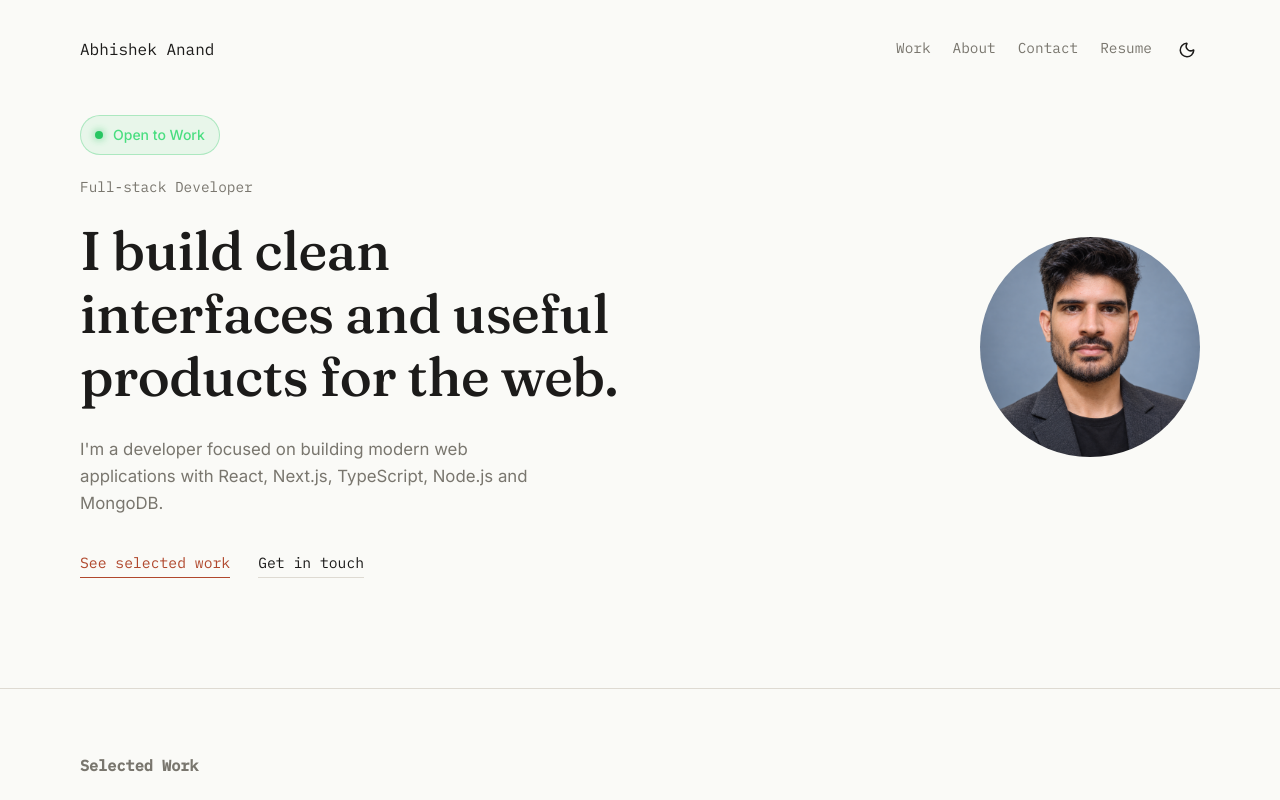
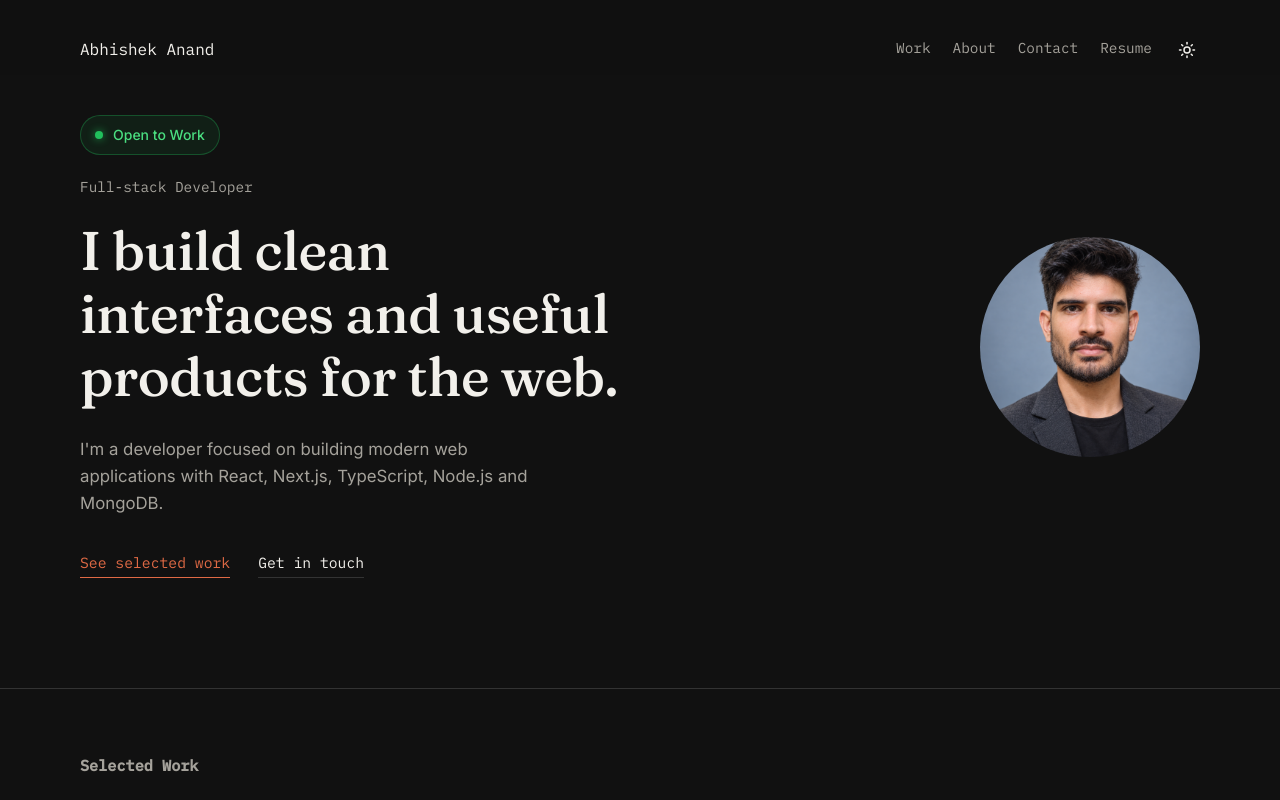
Before and after one commit to abhishek-anand7/My-Portfolio, a React (Vite) app: page / in a window 1280 px wide. Shown: the top 800 px of the page. Built offline with nearby package versions, Linux system fonts and the light colour scheme.

Commit message:
add theme reveal/ripple effect

```diff
--- a/src/App.jsx
+++ b/src/App.jsx
@@ -12,25 +12,35 @@ import CursorSpotlight from "./components/CursorSpotlight";
 function App() {
   const [darkMode, setDarkMode] = useState(() => {
     const savedMode = localStorage.getItem("theme");
-    return savedMode === "dark";
+
+    // Dark mode is the default theme
+    return savedMode !== "light";
   });
 
   useEffect(() => {
-    document.body.classList.toggle("dark", darkMode);
+    // Apply theme to the <html> element
+    document.documentElement.classList.toggle("dark", darkMode);
+
+    // Remember user's choice
     localStorage.setItem("theme", darkMode ? "dark" : "light");
   }, [darkMode]);
 
   return (
-    <div className={darkMode ? "dark" : ""}>
+    <>
       <CursorSpotlight />
-      <Navbar darkMode={darkMode} setDarkMode={setDarkMode} />
+
+      <Navbar
+        darkMode={darkMode}
+        setDarkMode={setDarkMode}
+      />
+
       <Hero />
       <Work />
       <About />
       <Contact />
       <Footer />
       <BackToTop />
-    </div>
+    </>
   );
 }
 
--- a/src/components/Navbar.jsx
+++ b/src/components/Navbar.jsx
@@ -3,6 +3,50 @@ import { useState } from "react";
 
 function Navbar({ darkMode, setDarkMode }) {
   const [menuOpen, setMenuOpen] = useState(false);
+
+  const toggleTheme = (event) => {
+    const button = event.currentTarget;
+
+    const x = button.getBoundingClientRect().left + button.offsetWidth / 2;
+
+    const y = button.getBoundingClientRect().top + button.offsetHeight / 2;
+
+    const maxX = Math.max(x, window.innerWidth - x);
+
+    const maxY = Math.max(y, window.innerHeight - y);
+
+    const radius = Math.hypot(maxX, maxY);
+
+    const updateTheme = () => {
+      setDarkMode((prev) => !prev);
+    };
+
+    // Fallback for browsers that don't support View Transitions
+    if (!document.startViewTransition) {
+      updateTheme();
+      return;
+    }
+
+    const transition = document.startViewTransition(updateTheme);
+
+    transition.ready.then(() => {
+      document.documentElement.animate(
+        [
+          {
+            clipPath: `circle(0px at ${x}px ${y}px)`
+          },
+          {
+            clipPath: `circle(${radius}px at ${x}px ${y}px)`
+          },
+        ],
+        {
+          duration: 600,
+          easing: "ease-in-out",
+          pseudoElement: "::view-transition-new(root)",
+        },
+      );
+    });
+  };
 
   const closeMenu = () => {
     setMenuOpen(false);
@@ -17,33 +61,40 @@ function Navbar({ darkMode, setDarkMode }) {
           <a href="#work">Work</a>
           <a href="#about">About</a>
           <a href="#contact">Contact</a>
+
           <a href="/resume.pdf" target="_blank" rel="noopener noreferrer">
             Resume
           </a>
 
           <button
-            className="theme-toggle"
-            onClick={() => setDarkMode(!darkMode)}
+            className={`theme-toggle ${darkMode ? "is-dark" : "is-light"}`}
+            onClick={toggleTheme}
             aria-label={
               darkMode ? "Switch to light mode" : "Switch to dark mode"
             }
             title={darkMode ? "Light mode" : "Dark mode"}
           >
-            {darkMode ? <Sun size={18} /> : <Moon size={18} />}
+            <span className="theme-icon">
+              <Sun className="sun-icon" size={18} />
+              <Moon className="moon-icon" size={18} />
+            </span>
           </button>
         </div>
 
-        {/* Mobile menu button */}
+        {/* Mobile actions */}
         <div className="mobile-actions">
           <button
-            className="theme-toggle"
-            onClick={() => setDarkMode(!darkMode)}
+            className={`theme-toggle ${darkMode ? "is-dark" : "is-light"}`}
+            onClick={toggleTheme}
             aria-label={
               darkMode ? "Switch to light mode" : "Switch to dark mode"
             }
             title={darkMode ? "Light mode" : "Dark mode"}
           >
-            {darkMode ? <Sun size={18} /> : <Moon size={18} />}
+            <span className="theme-icon">
+              <Sun className="sun-icon" size={18} />
+              <Moon className="moon-icon" size={18} />
+            </span>
           </button>
 
           <button
--- a/src/index.css
+++ b/src/index.css
@@ -11,8 +11,18 @@
   --serif: "Fraunces", Georgia, serif;
   --sans: "Inter", -apple-system, BlinkMacSystemFont, sans-serif;
   --mono: "IBM Plex Mono", "SF Mono", Menlo, monospace;
+
   --mouse-x: 50vw;
   --mouse-y: 50vh;
+
+  /* Theme transition */
+  --theme-transition: 0.4s ease;
+
+  /* Cursor spotlight */
+  --spotlight-1: rgba(176, 71, 44, 0.1);
+  --spotlight-2: rgba(176, 71, 44, 0.055);
+  --spotlight-3: rgba(176, 71, 44, 0.025);
+  --spotlight-4: rgba(176, 71, 44, 0.012);
 }
 
 .dark {
@@ -22,6 +32,12 @@
   --muted: #a5a29b;
   --accent: #e06a45;
   --line: #333333;
+
+  /* Cursor spotlight */
+  --spotlight-1: rgba(56, 189, 248, 0.12);
+  --spotlight-2: rgba(56, 189, 248, 0.07);
+  --spotlight-3: rgba(56, 189, 248, 0.035);
+  --spotlight-4: rgba(56, 189, 248, 0.015);
 }
 
 * {
@@ -30,6 +46,13 @@
 
 html {
   scroll-behavior: smooth;
+
+  background: var(--bg);
+  color: var(--ink);
+
+  transition:
+    background-color var(--theme-transition),
+    color var(--theme-transition);
 }
 
 body {
@@ -40,6 +63,10 @@ body {
   font-size: 17px;
   line-height: 1.6;
   -webkit-font-smoothing: antialiased;
+
+  transition:
+    background-color var(--theme-transition),
+    color var(--theme-transition);
 }
 
 a {
@@ -61,17 +88,18 @@ a {
   inset: 0;
 
   pointer-events: none;
-
   z-index: 9999;
 
   background: radial-gradient(
     500px circle at var(--mouse-x) var(--mouse-y),
-    rgba(56, 189, 248, 0.12) 0%,
-    rgba(56, 189, 248, 0.07) 15%,
-    rgba(56, 189, 248, 0.035) 30%,
-    rgba(56, 189, 248, 0.015) 45%,
+    var(--spotlight-1) 0%,
+    var(--spotlight-2) 15%,
+    var(--spotlight-3) 30%,
+    var(--spotlight-4) 45%,
     transparent 70%
   );
+
+  transition: background 0.4s ease;
 }
 
 @media (hover: none), (pointer: coarse) {
@@ -96,8 +124,8 @@ nav.top {
   -webkit-backdrop-filter: blur(16px);
 
   transition:
-    background-color 0.25s ease,
-    border-color 0.25s ease;
+    background-color 0.4s ease,
+    border-color 0.4s ease;
 }
 
 nav.top .wrap {
@@ -134,11 +162,56 @@ nav.top .wrap {
   padding: 4px;
   cursor: pointer;
 
-  transition: color 0.2s ease;
+  transition:
+    color var(--theme-transition),
+    transform 0.2s ease;
 }
 
 .theme-toggle:hover {
   color: var(--accent);
+}
+
+.theme-toggle:active {
+  transform: scale(0.88);
+}
+
+/* Icon container */
+.theme-icon {
+  position: relative;
+  width: 18px;
+  height: 18px;
+  display: block;
+}
+
+/* Both icons occupy exactly the same position */
+.theme-icon svg {
+  position: absolute;
+  inset: 0;
+  transition:
+    opacity 0.35s ease,
+    transform 0.4s ease;
+}
+
+/* Light mode → show moon */
+.theme-toggle.is-light .moon-icon {
+  opacity: 1;
+  transform: rotate(0deg) scale(1);
+}
+
+.theme-toggle.is-light .sun-icon {
+  opacity: 0;
+  transform: rotate(-90deg) scale(0.5);
+}
+
+/* Dark mode → show sun */
+.theme-toggle.is-dark .sun-icon {
+  opacity: 1;
+  transform: rotate(0deg) scale(1);
+}
+
+.theme-toggle.is-dark .moon-icon {
+  opacity: 0;
+  transform: rotate(90deg) scale(0.5);
 }
 
 .navlinks a {
@@ -224,7 +297,8 @@ nav.top .wrap {
   font-size: 0.85rem;
   transition:
     background-color 0.2s ease,
-    color 0.2s ease padding-left 0.2s ease;
+    color 0.2s,
+    ease padding-left 0.2s ease;
 }
 
 .mobile-menu a:hover,
@@ -704,12 +778,65 @@ a:focus-visible {
   }
 }
 
+/* ==== SMOOTH THEME TRANSITION ==== */
+
+html,
 body,
+nav.top,
+.mobile-menu,
 .theme-toggle,
+.mobile-theme-toggle,
 .project,
-.about-skills {
+.about-skills,
+.back-to-top,
+section,
+footer {
   transition:
-    background-color 0.25s ease,
-    color 0.25s ease,
-    border-color 0.25s ease;
+    background-color var(--theme-transition),
+    color var(--theme-transition),
+    border-color var(--theme-transition),
+    box-shadow var(--theme-transition);
 }
+
+/* Elements whose colors come from theme variables */
+.brand,
+.navlinks,
+.navlinks a,
+.eyebrow,
+.hero p.lede,
+.project-title,
+.project-year,
+.project-desc,
+.project-stack,
+.project-links a,
+.section-title,
+.skill-group h3,
+.contact-secondary,
+footer {
+  transition: color var(--theme-transition);
+}
+
+.hero-links a,
+.project-links a,
+.contact-secondary a,
+.email-link {
+  transition:
+    color var(--theme-transition),
+    border-color var(--theme-transition);
+}
+
+/* ==== THEME RIPPLE TRANSITION ==== */
+
+::view-transition-old(root),
+::view-transition-new(root) {
+  animation: none;
+  mix-blend-mode: normal;
+}
+
+::view-transition-new(root) {
+  z-index: 9999;
+}
+
+::view-transition-old(root) {
+  z-index: 1;
+}
```
